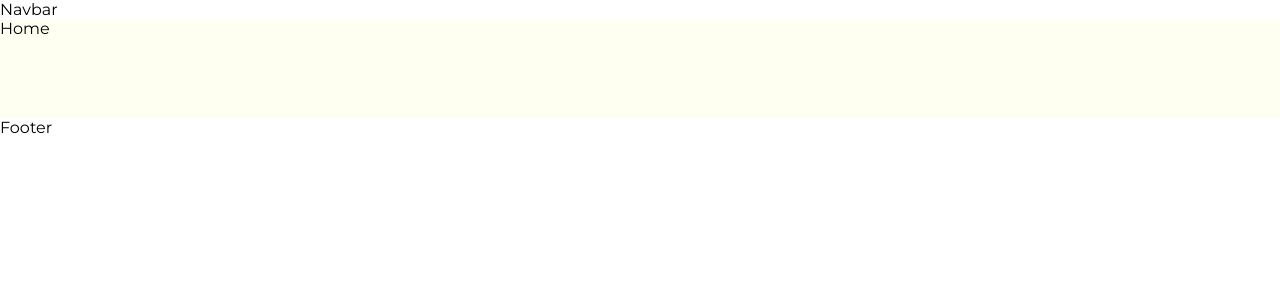
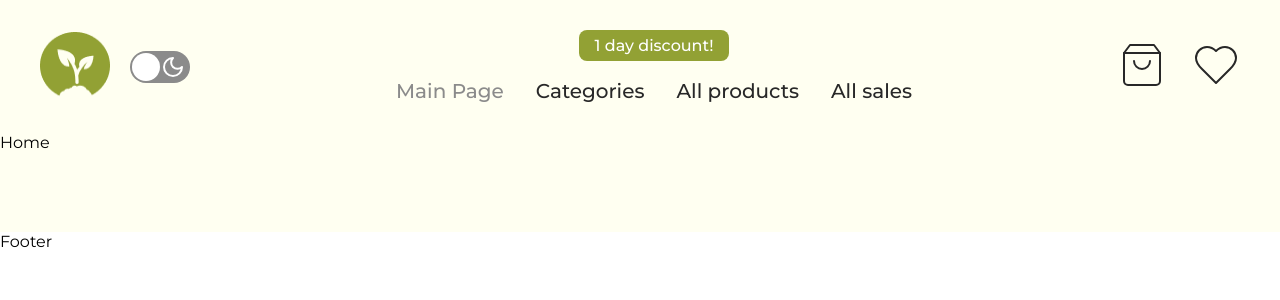
Before and after one commit to Hellboy-Nishero/garden-products, a React (Vite) app: page / in a window 1280 px wide. Shown: the top 300 px of the page. Built offline with nearby package versions, Linux system fonts and the light colour scheme.

Commit message:
Добавлена папка slices внутри папки store

```diff
--- a/package.json
+++ b/package.json
@@ -11,6 +11,7 @@
   },
   "dependencies": {
     "@reduxjs/toolkit": "^2.6.0",
+    "lucide-react": "^0.477.0",
     "react": "^19.0.0",
     "react-dom": "^19.0.0",
     "react-hook-form": "^7.54.2",
--- /dev/null
+++ b/src/components/Navbar/Navbar.jsx
@@ -0,0 +1,75 @@
+import React, { useEffect, useState } from 'react'
+import "./Navbar.scss";
+import { NavLink, Link } from 'react-router';
+import { Heart, Moon, ShoppingBag, Sun, X } from 'lucide-react';
+
+
+
+const Navbar = () => {
+
+    const [width, setWidth] = useState(window.innerWidth);
+
+    const [isOpen, setIsOpen] = useState(false);
+
+
+
+    useEffect(() => {
+        const resizeHandler = () => setWidth(window.innerWidth);
+        window.addEventListener("resize", resizeHandler);
+
+        return () => window.removeEventListener("resize", resizeHandler);
+    }, []);
+
+
+
+  return (
+    <>
+        <nav className="navbar">
+            <div className="nav-left">
+                <img src="/logo.png" alt="" className="logo" />
+                <label className="switch">
+                    <input type="checkbox" />
+                    <span className='slider'>
+                    <Sun className='icon' />
+                    <Moon className='icon' />
+                    </span>
+                </label>
+            </div>
+            {width >= 768 &&
+            <div className="nav-mid">
+                <h3 className="discount">1 day discount!</h3>
+                <div className="links">
+                    <NavLink to="/" className={({ isActive }) => `link ${isActive ? "active" : ""}`}>Main Page</NavLink>
+                    <NavLink to="/categories" className={({ isActive }) => `link ${isActive ? "active" : ""}`}>Categories</NavLink>
+                    <NavLink to="/allproducts" className={({ isActive }) => `link ${isActive ? "active" : ""}`}>All products</NavLink>
+                    <NavLink to="/allsales" className={({ isActive }) => `link ${isActive ? "active" : ""}`}>All sales</NavLink>
+                </div>
+            </div>}
+            <div className="nav-right">
+                <Link to={"/cart"}><ShoppingBag className='icon' /></Link>
+                <Link to={"/favorites"}><Heart className='icon' /></Link>
+                {width < 768 &&
+                <>
+                <div className="burger" onClick={() => setIsOpen(!isOpen)}>
+                    <div className={isOpen ? "bar open" : "bar"}></div>
+                    <div className={isOpen ? "bar open" : "bar"}></div>
+                    <div className={isOpen ? "bar open" : "bar"}></div>
+                </div>
+                <div className={`menu ${isOpen ? "open" : ""}`}>
+                    <X />
+                    <Link to="/" onClick={() => setIsOpen(false)} className="link">Main Page</Link>
+                    <Link to="/categories" onClick={() => setIsOpen(false)} className="link">Categories</Link>
+                    <Link to="/allproducts" onClick={() => setIsOpen(false)} className="link">All products</Link>
+                    <Link to="/allsales" onClick={() => setIsOpen(false)} className="link">All sales</Link>
+                    <h3 className="discount">1 day discount!</h3>
+                </div>
+                </>
+                }
+
+            </div>
+        </nav>
+    </>
+    )
+}
+
+export default Navbar
--- /dev/null
+++ b/src/components/Navbar/Navbar.scss
@@ -0,0 +1,143 @@
+@import "../../index.scss";
+
+.navbar{
+    max-width: 1440px;
+    margin: 0 auto;
+    display: flex;
+    justify-content: space-between;
+    align-items: center;
+    background-color: var(--background);
+    padding: 30px 40px;
+    .nav-left{
+        display: flex;
+        align-items: center;
+        gap: 20px;
+        .logo{
+            width: 70px;
+            height: 70px;
+        }
+        .switch{
+            position: relative;
+            display: inline-block;
+            width: 60px;
+            height: 32px;
+            input{
+                opacity: 0;
+                width: 0;
+                height: 0;
+                &:checked + .slider:before{
+                    transform: translate(99%, 50%);
+                }
+            }
+            .slider{
+                position: absolute;
+                cursor: pointer;
+                top: 0;
+                left: 0;
+                right: 0;
+                bottom: 0;
+                background-color: var(--grey);
+                border-radius: 32px;
+                transition: all .4s ease-in-out;
+                display: flex;
+                align-items: center;
+                justify-content: space-between;
+                padding: 5px;
+                .icon{
+                    color: var(--white);
+                }
+                &::before{
+                    content: "";
+                    position: absolute;
+                    height: 28px;
+                    width: 28px;
+                    left: 2px;
+                    bottom: 50%;
+                    transform: translateY(50%);
+                    background-color: var(--white);
+                    transition: all .4s ease-in-out;
+                    border-radius: 50%;
+                }
+            }
+        }
+    }
+    .nav-mid{
+        display: flex;
+        flex-direction: column;
+        gap: 18px;
+        .discount{
+            padding: 6px 16px;
+            background-color: var(--green);
+            text-align: center;
+            align-self: center;
+            color: var(--txt-white);
+            font-size: 16px;
+            font-weight: 500;
+            border-radius: 8px;
+        }
+        .links{
+            display: flex;
+            gap: 32px;
+            .link{
+                color: var(--txt-black);
+                font-weight: 500;
+                font-size: 20px;
+                text-decoration: none;
+                transition: all .3s ease-in-out;
+                &:hover{
+                    color: var(--txt-grey);
+                }
+                &.active{
+                    color: var(--txt-grey);
+                }
+            }
+        }
+    }
+    .nav-right{
+        display: flex;
+        align-items: center;
+        gap: 26px;
+        .icon{
+            color: var(--txt-black);
+            width: 48px;
+            height: 48px;
+            stroke-width: 1px;
+            cursor: pointer;
+            transition: all .3s ease-in-out;
+            &:hover{
+                color: var(--txt-grey);
+            }
+        }
+        .burger{
+            display: flex;
+            flex-direction: column;
+            gap: 6px;
+        }
+        .bar{
+            width: 30px;
+            height: 4px;
+            background-color: var(--black);
+            transition: all .4s ease-in-out;
+        }
+        .menu{
+            position: absolute;
+            width: 100%;
+            height: 100%;
+            top: 60px;
+            right: 0;
+            max-width: 100px;
+            transform: translateX(100%);
+            display: flex;
+            gap: 10px;
+            flex-direction: column;
+            transition: all .4s ease-in-out;
+            &.open{
+                transform: translateX(0);
+            }
+            .link{
+                color:  var(--txt-black);
+                text-decoration: none;
+            }
+        }
+    }
+}
--- a/src/index.scss
+++ b/src/index.scss
@@ -21,7 +21,11 @@
     font-family: montserrat;
 }
 
+.main-container{
+    transition: all .4s ease-in-out;
+}
+
 .main{
+    background-color: var(--background);
     padding-bottom: 80px;
-    background-color: var(--background);
 }
--- a/src/pages/Layout.jsx
+++ b/src/pages/Layout.jsx
@@ -1,10 +1,11 @@
 import React from 'react'
 import { Outlet } from 'react-router'
+import Navbar from '../components/Navbar/Navbar'
 
 const Layout = () => {
   return (
-    <div>
-        Navbar
+    <div className='main-container'>
+        <Navbar />
         <main className='main'>
             <Outlet />
         </main>
```
Also changed, not shown: 1 other file (tests, documents, lock files or other folders).
